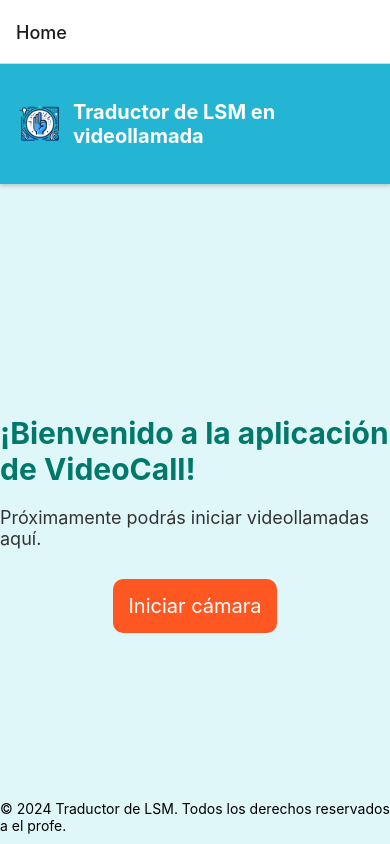
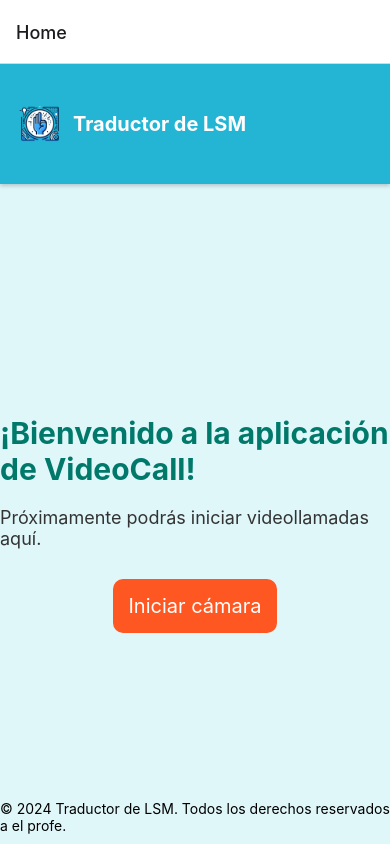
Before and after one commit to Mar-vm/Videocall_project, a React Native app: screen / in a window 390 px wide. Built offline with nearby package versions, Linux system fonts and the light colour scheme.

Commit message:
Update App.js

```diff
--- a/App.js
+++ b/App.js
@@ -27,7 +27,7 @@ const HomeScreen = ({ navigation }) => {
       {/* Encabezado */}
       <View style={styles.header}>
         <Image source={require('./assets/LogoLSM.png')} style={styles.logo} />
-        <Text style={styles.headerText}>Traductor de LSM en videollamada</Text>
+        <Text style={styles.headerText}>Traductor de LSM</Text>
       </View>
 
       {/* Contenido principal */}
```
